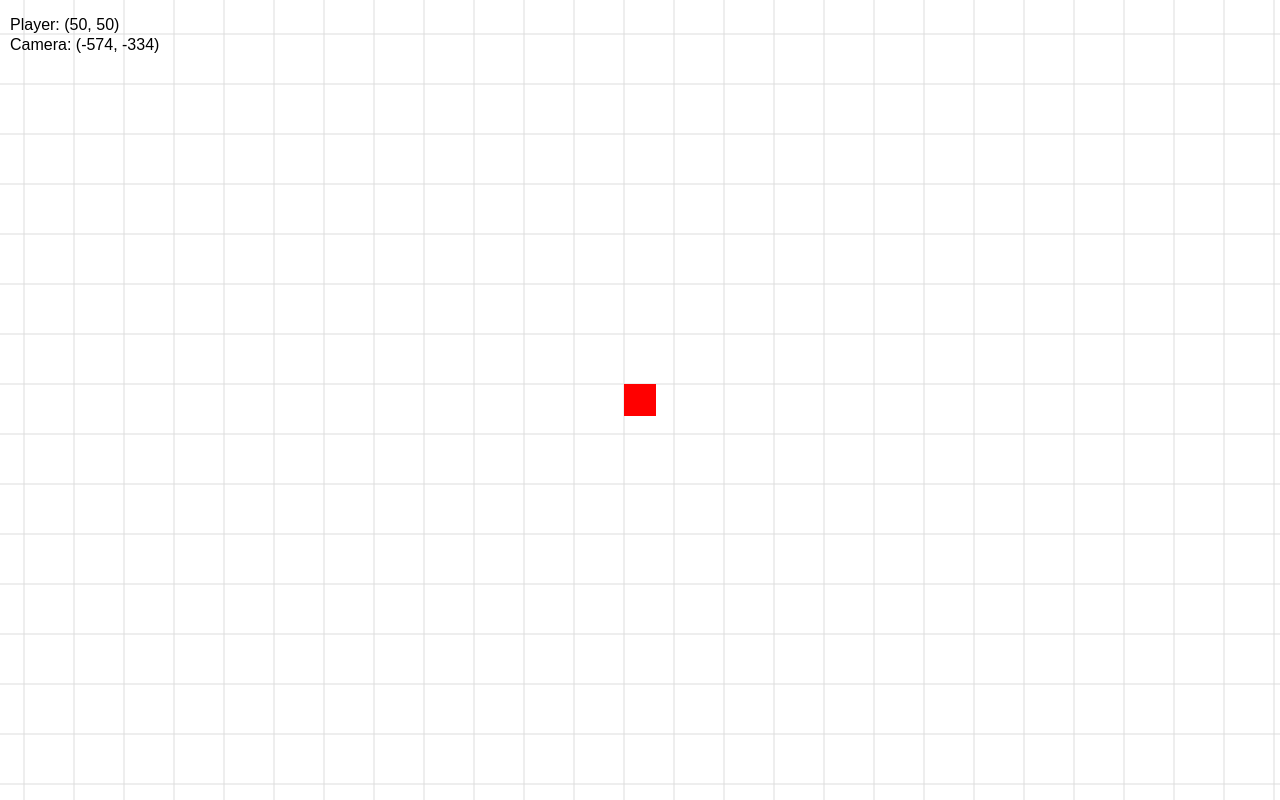
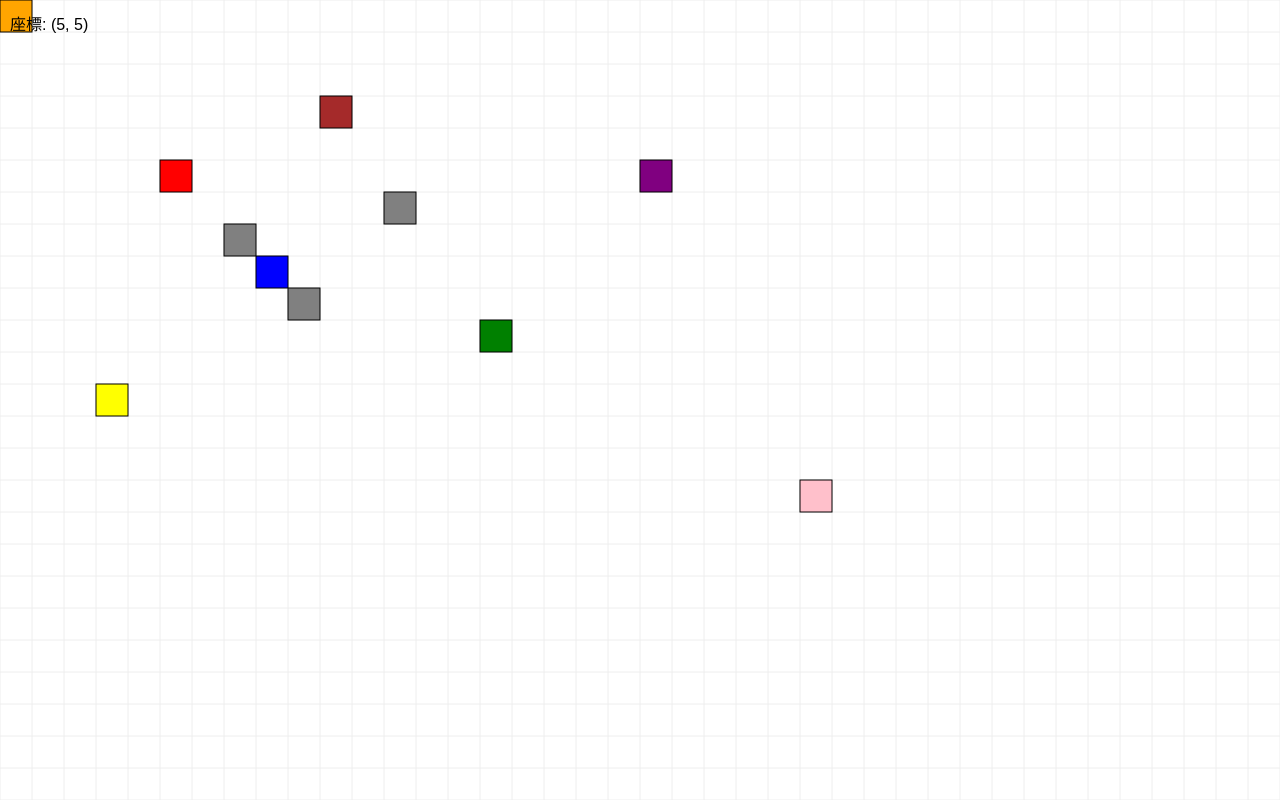
Before and after one commit to kenkun499be/rpg, a plain HTML site: page index.html in a window 1280 px wide. Drawn offline with Linux system fonts and the light colour scheme.

Commit message:
Update index.html

```diff
--- a/index.html
+++ b/index.html
@@ -2,21 +2,10 @@
 <html lang="ja">
 <head>
   <meta charset="UTF-8">
-  <title>簡易RPG</title>
+  <title>簡易RPG（完全同期カメラ）</title>
   <style>
-    html, body {
-      margin: 0;
-      padding: 0;
-      width: 100%;
-      height: 100%;
-      overflow: hidden;
-    }
-
-    canvas {
-      display: block;
-      width: 100%;
-      height: 100%;
-    }
+    html, body { margin: 0; padding: 0; width: 100%; height: 100%; overflow: hidden; }
+    canvas { display: block; width: 100%; height: 100%; }
   </style>
 </head>
 <body>
@@ -25,108 +14,171 @@
   <script>
     const canvas = document.getElementById("game");
     const ctx = canvas.getContext("2d");
+    function resizeCanvas(){ canvas.width = window.innerWidth; canvas.height = window.innerHeight; }
+    window.addEventListener("resize", resizeCanvas);
+    resizeCanvas();
 
-    // canvas をウィンドウサイズに合わせる
-    function resizeCanvas() {
-      canvas.width = window.innerWidth;
-      canvas.height = window.innerHeight;
-    }
-    window.addEventListener("resize", resizeCanvas);
-    resizeCanvas(); // 最初に一度実行
+    const TILE_SIZE = 32;
+    const MOVE_DURATION = 10; // 1マス移動のフレーム数
 
-    // プレイヤー情報（ワールド座標）
     let player = {
-      x: 50,
-      y: 50,
-      size: 32,
-      color: "red",
-      speed: 3
+      x: 5, y: 5, color: "red",
+      targetX: 5, targetY: 5,
+      moveProgress: 1
     };
 
-    // カメラ情報
+    // カメラに「移動開始時の位置」と「ターゲット位置」を記録
     let camera = {
-      x: 0,
-      y: 0
+      x: 0, y: 0,
+      startX: 0, startY: 0,
+      targetX: 0, targetY: 0
     };
 
-    // 押されているキーを記録するオブジェクト
+    let gameObjects = [
+      { x: 10, y: 3, color: "brown", type: "tree" },
+      { x: 8, y: 8, color: "blue", type: "water" },
+      { x: 12, y: 6, color: "gray", type: "rock" },
+      { x: 15, y: 10, color: "green", type: "bush" },
+      { x: 3, y: 12, color: "yellow", type: "treasure" },
+      { x: 20, y: 5, color: "purple", type: "crystal" },
+      { x: 0, y: 0, color: "orange", type: "spawn" },
+      { x: 25, y: 15, color: "pink", type: "flower" },
+      { x: 7, y: 7, color: "gray", type: "rock" },
+      { x: 9, y: 9, color: "gray", type: "rock" }
+    ];
+
     let keys = {};
-
-    // キーが押されたら true
     document.addEventListener("keydown", (e) => {
-      keys[e.key] = true;
+      const k = e.key.length === 1 ? e.key.toLowerCase() : e.key;
+      keys[k] = true;
+    });
+    document.addEventListener("keyup", (e) => {
+      const k = e.key.length === 1 ? e.key.toLowerCase() : e.key;
+      keys[k] = false;
     });
 
-    // キーが離されたら false
-    document.addEventListener("keyup", (e) => {
-      keys[e.key] = false;
-    });
+    function gridToPixel(gx, gy){ return { x: gx * TILE_SIZE, y: gy * TILE_SIZE }; }
+    function getObjectAt(x, y){ return gameObjects.find(o => o.x === x && o.y === y); }
 
-    function update() {
-      // 押されているキーに応じて移動
-      if (keys["ArrowUp"] || keys["w"])    player.y -= player.speed;
-      if (keys["ArrowDown"] || keys["s"])  player.y += player.speed;
-      if (keys["ArrowLeft"] || keys["a"])  player.x -= player.speed;
-      if (keys["ArrowRight"] || keys["d"]) player.x += player.speed;
+    function tryMove(dx, dy){
+      const targetX = player.x + dx;
+      const targetY = player.y + dy;
+      const obj = getObjectAt(targetX, targetY);
+      if (!obj || obj.type !== "rock") {
+        // プレイヤーのターゲット更新
+        player.targetX = targetX;
+        player.targetY = targetY;
+        player.moveProgress = 0;
 
-      // カメラをプレイヤーの中心に追従させる
-      camera.x = player.x + player.size / 2 - canvas.width / 2;
-      camera.y = player.y + player.size / 2 - canvas.height / 2;
+        // カメラの移動開始位置・ターゲット位置を記録
+        const startPos = getCameraPos(player.x, player.y);
+        const endPos = getCameraPos(player.targetX, player.targetY);
+        camera.startX = startPos.x;
+        camera.startY = startPos.y;
+        camera.targetX = endPos.x;
+        camera.targetY = endPos.y;
+
+        if (obj) handleObjectInteraction(obj);
+      }
     }
 
-    function draw() {
-      ctx.clearRect(0, 0, canvas.width, canvas.height);
+    function getCameraPos(px, py){
+      const pos = gridToPixel(px, py);
+      return {
+        x: pos.x + TILE_SIZE / 2 - canvas.width / 2,
+        y: pos.y + TILE_SIZE / 2 - canvas.height / 2
+      };
+    }
 
-      // カメラの変換を適用
+    function update(){
+      if (player.moveProgress < 1){
+        player.moveProgress += 1 / MOVE_DURATION;
+        if (player.moveProgress >= 1){
+          player.moveProgress = 1;
+          player.x = player.targetX;
+          player.y = player.targetY;
+        }
+      } else {
+        let dx = 0, dy = 0;
+        if (keys["ArrowUp"] || keys["w"]) dy--;
+        if (keys["ArrowDown"] || keys["s"]) dy++;
+        if (keys["ArrowLeft"] || keys["a"]) dx--;
+        if (keys["ArrowRight"] || keys["d"]) dx++;
+        if (dx !== 0 || dy !== 0) tryMove(dx, dy);
+      }
+
+      // カメラもプレイヤーと同じtで補間
+      const t = player.moveProgress;
+      camera.x = camera.startX + (camera.targetX - camera.startX) * t;
+      camera.y = camera.startY + (camera.targetY - camera.startY) * t;
+    }
+
+    function handleObjectInteraction(obj){
+      switch(obj.type){
+        case "treasure": console.log("宝箱を見つけた！"); break;
+        case "water": console.log("水に入った"); break;
+        case "flower": console.log("美しい花だ"); break;
+        case "crystal": console.log("魔法のクリスタルが光っている"); break;
+      }
+    }
+
+    function draw(){
+      ctx.clearRect(0,0,canvas.width,canvas.height);
       ctx.save();
       ctx.translate(-camera.x, -camera.y);
 
-      // 背景グリッドを描画（参考用）
       drawGrid();
 
-      // プレイヤーを描画（ワールド座標）
+      // オブジェクト描画
+      gameObjects.forEach(obj=>{
+        const p = gridToPixel(obj.x, obj.y);
+        ctx.fillStyle = obj.color;
+        ctx.fillRect(p.x, p.y, TILE_SIZE, TILE_SIZE);
+        ctx.strokeStyle = "black";
+        ctx.strokeRect(p.x, p.y, TILE_SIZE, TILE_SIZE);
+      });
+
+      // プレイヤー補間描画
+      const startPos = gridToPixel(player.x, player.y);
+      const endPos = gridToPixel(player.targetX, player.targetY);
+      const t = player.moveProgress;
+      const drawX = startPos.x + (endPos.x - startPos.x) * t;
+      const drawY = startPos.y + (endPos.y - startPos.y) * t;
+
       ctx.fillStyle = player.color;
-      ctx.fillRect(player.x, player.y, player.size, player.size);
+      ctx.fillRect(drawX, drawY, TILE_SIZE, TILE_SIZE);
+      ctx.strokeStyle = "black";
+      ctx.strokeRect(drawX, drawY, TILE_SIZE, TILE_SIZE);
 
-      // カメラの変換を元に戻す
       ctx.restore();
-
-      // UI要素があればここに描画（スクリーン座標）
-      // 例: プレイヤーの座標表示
       ctx.fillStyle = "black";
       ctx.font = "16px Arial";
-      ctx.fillText(`Player: (${Math.round(player.x)}, ${Math.round(player.y)})`, 10, 30);
-      ctx.fillText(`Camera: (${Math.round(camera.x)}, ${Math.round(camera.y)})`, 10, 50);
+      ctx.fillText(`座標: (${player.targetX}, ${player.targetY})`, 10, 30);
 
-      update(); // 入力を反映
-
+      update();
       requestAnimationFrame(draw);
     }
 
-    // 背景グリッドを描画（参考用）
-    function drawGrid() {
-      ctx.strokeStyle = "#ddd";
+    function drawGrid(){
+      ctx.strokeStyle = "#eee";
       ctx.lineWidth = 1;
+      const startGridX = Math.floor(camera.x / TILE_SIZE);
+      const startGridY = Math.floor(camera.y / TILE_SIZE);
+      const endGridX = startGridX + Math.ceil(canvas.width / TILE_SIZE) + 1;
+      const endGridY = startGridY + Math.ceil(canvas.height / TILE_SIZE) + 1;
 
-      const gridSize = 50;
-      const startX = Math.floor(camera.x / gridSize) * gridSize;
-      const startY = Math.floor(camera.y / gridSize) * gridSize;
-      const endX = camera.x + canvas.width;
-      const endY = camera.y + canvas.height;
-
-      // 縦線
-      for (let x = startX; x < endX + gridSize; x += gridSize) {
+      for (let gx = startGridX; gx <= endGridX; gx++){
+        const px = gx * TILE_SIZE;
         ctx.beginPath();
-        ctx.moveTo(x, camera.y);
-        ctx.lineTo(x, endY);
+        ctx.moveTo(px, camera.y);
+        ctx.lineTo(px, camera.y + canvas.height);
         ctx.stroke();
       }
-
-      // 横線
-      for (let y = startY; y < endY + gridSize; y += gridSize) {
+      for (let gy = startGridY; gy <= endGridY; gy++){
+        const py = gy * TILE_SIZE;
         ctx.beginPath();
-        ctx.moveTo(camera.x, y);
-        ctx.lineTo(endX, y);
+        ctx.moveTo(camera.x, py);
+        ctx.lineTo(camera.x + canvas.width, py);
         ctx.stroke();
       }
     }
```
